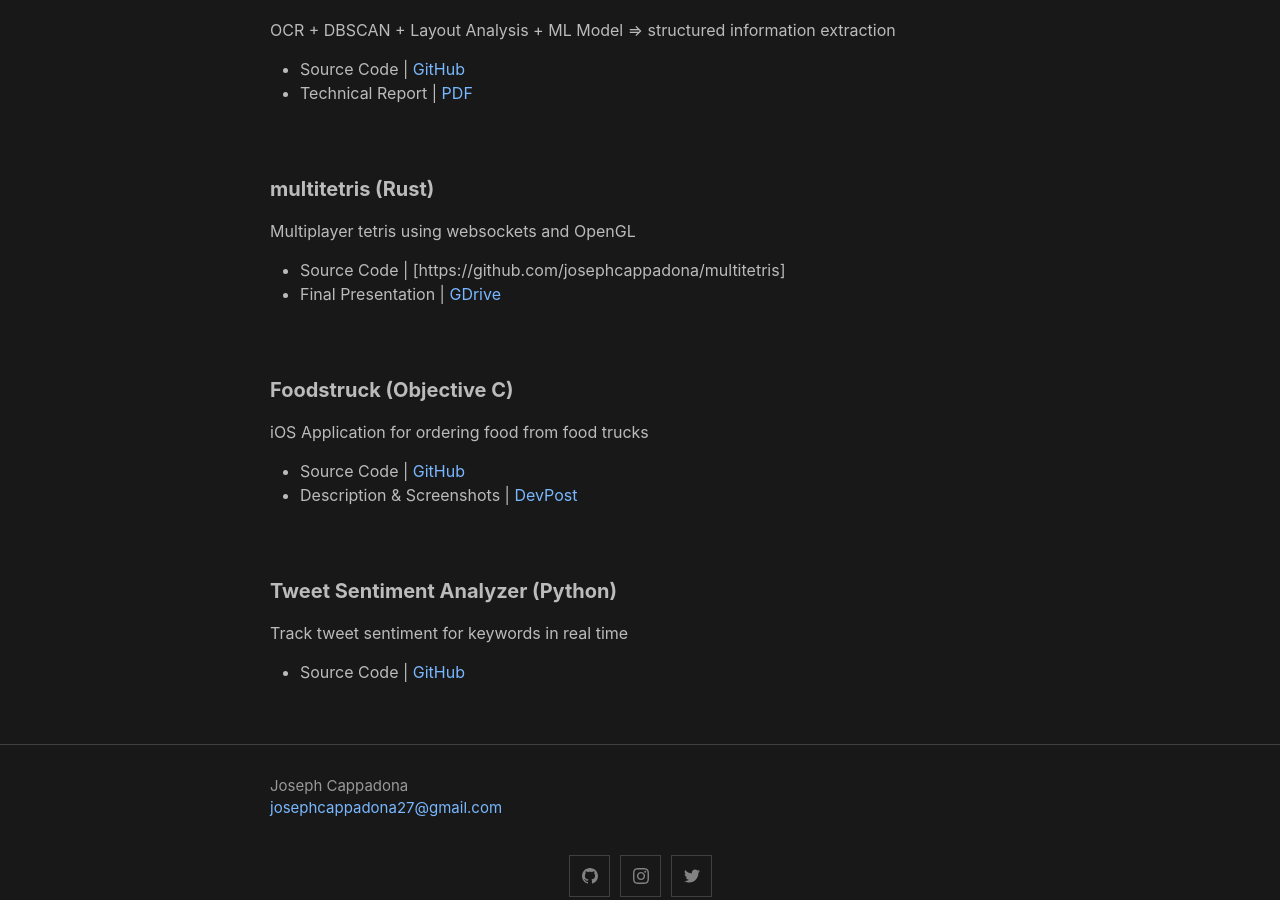
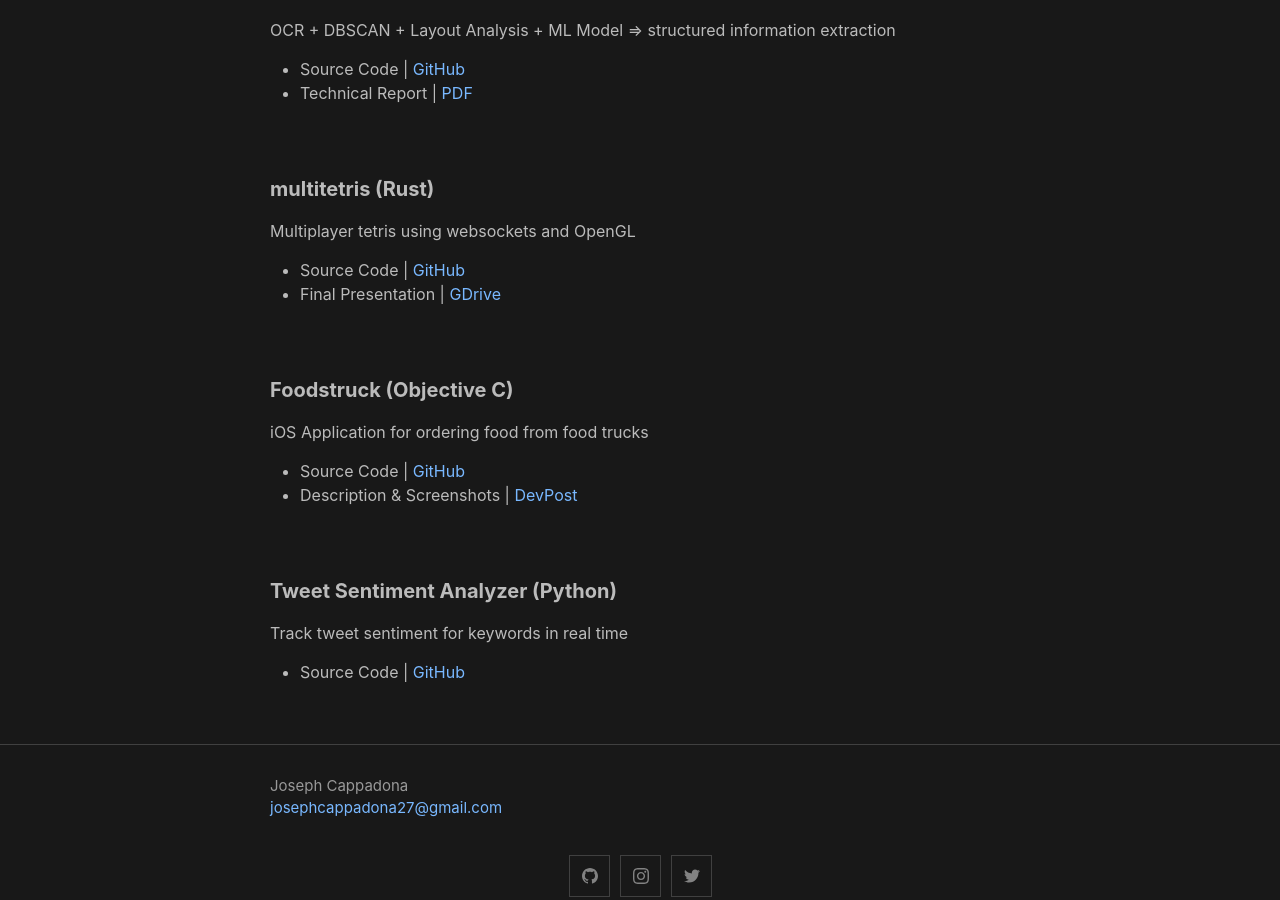
Before and after one commit to josephcappadona/josephcappadona.github.io, a Jekyll site: the page built from projects.md, in a window 1280 px wide and 900 px high, scrolled down 1737 px. Built offline with Jekyll 4.4.1, drawn with Linux system fonts in a browser that asks for light colours; part of the change alters nothing that is shown.

Commit message:
Update projects.md

```diff
--- a/projects.md
+++ b/projects.md
@@ -76,7 +76,7 @@ OCR + DBSCAN + Layout Analysis + ML Model => structured information extraction
 #### **multitetris (Rust)**
 
 Multiplayer tetris using websockets and OpenGL
-  * Source Code \| [https://github.com/josephcappadona/multitetris]
+  * Source Code \| [GitHub](https://github.com/josephcappadona/multitetris)
   * Final Presentation \| [GDrive](https://docs.google.com/presentation/d/1XXDWQEsQC_ybpI_j3CtzlZwtevSpchEtIelRVSSNbDE)
 
 <br>
```
